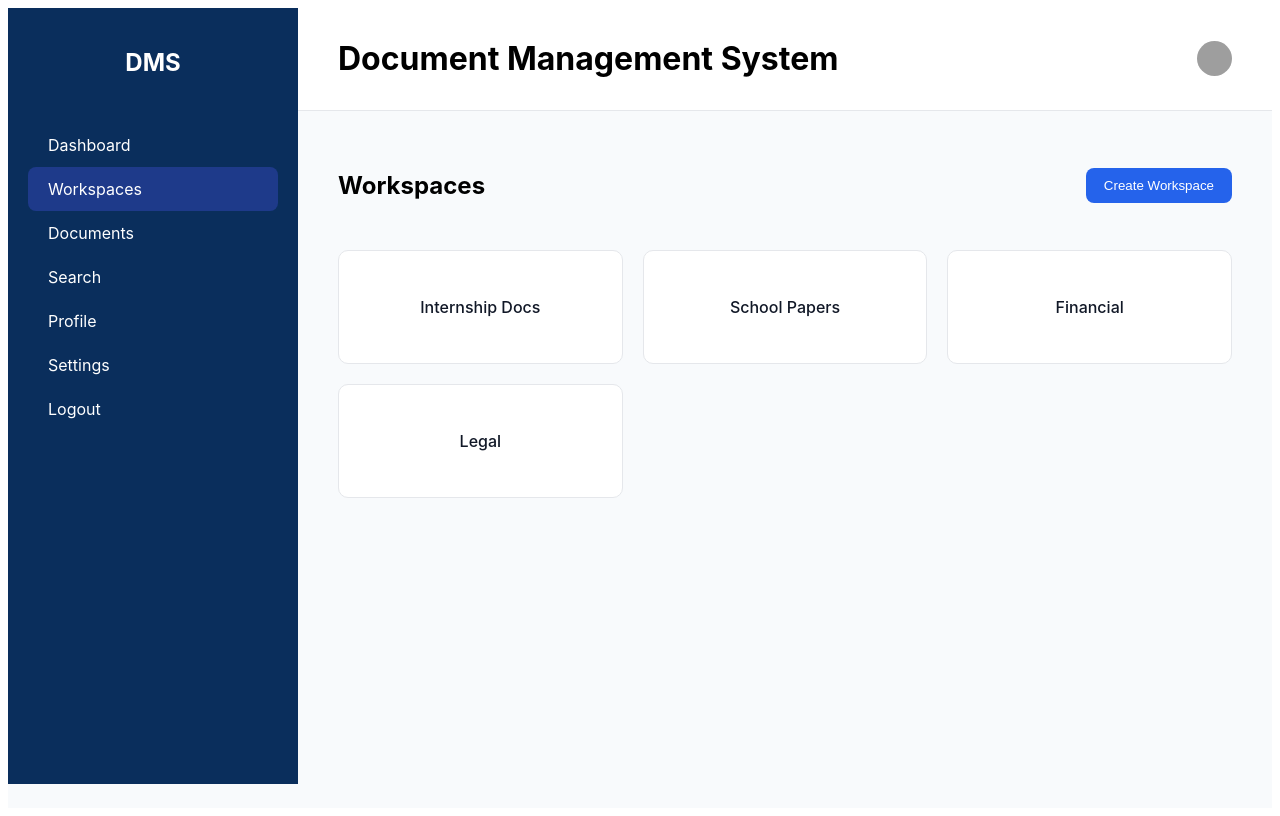
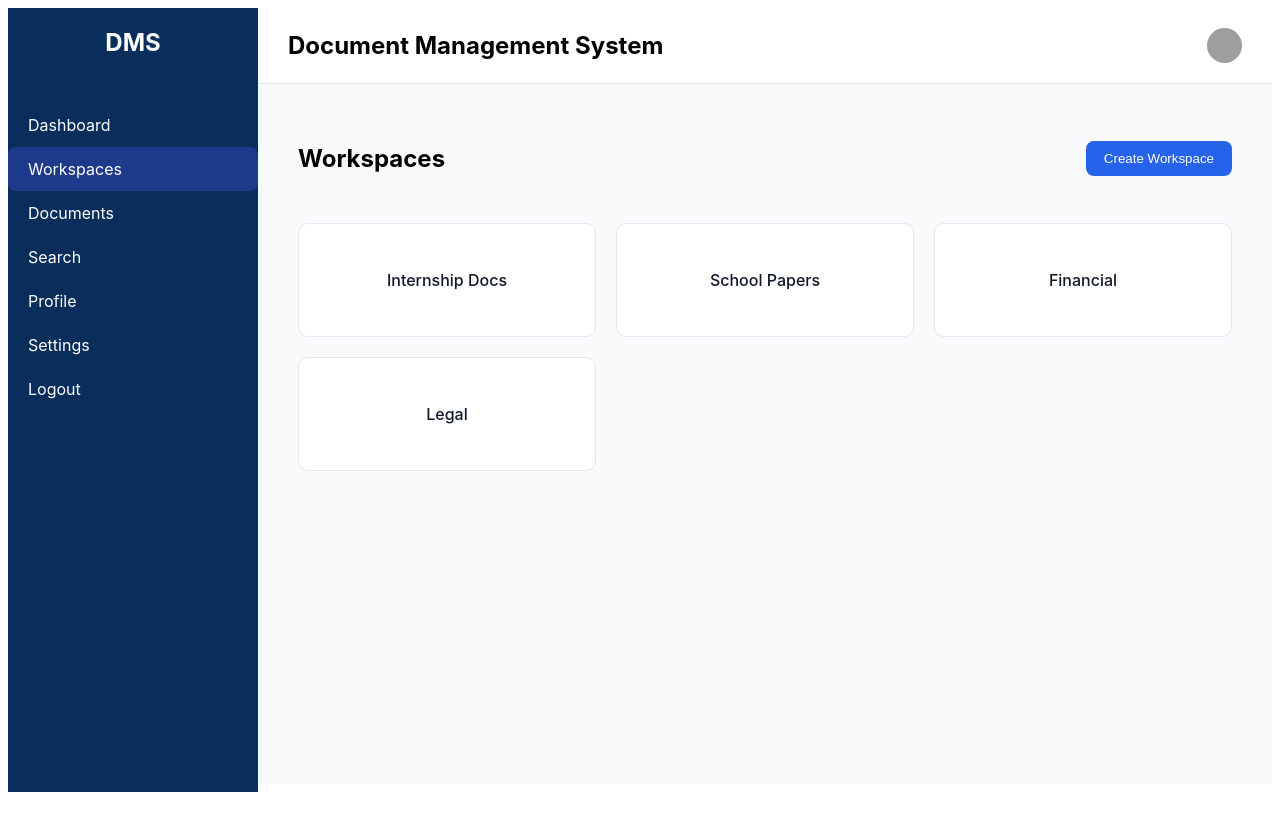
Before and after one commit to Haidyasser/Document-Management-Sytem-FrontEnd, an Angular app: page / in a window 1280 px wide. Built offline with nearby package versions, Linux system fonts and the light colour scheme; grey boxes are pictures that could not be loaded.

Commit message:
add top header to create workspace page

```diff
--- a/src/app/component/create-workspace/create-workspace.css
+++ b/src/app/component/create-workspace/create-workspace.css
@@ -1,12 +1,12 @@
 .workspace-container {
   display: flex;
-  height: 100vh;
+  height: 97vh;
   font-family: 'Inter', 'Segoe UI', Tahoma, Geneva, Verdana, sans-serif;
 }
 
 .workspace-content {
   flex: 1;
-  padding: 2rem;
+  /* padding: 2rem; */
   background: #f7f9fb;
   overflow-y: auto;
 }
--- a/src/app/component/create-workspace/create-workspace.html
+++ b/src/app/component/create-workspace/create-workspace.html
@@ -1,6 +1,7 @@
 <div class="workspace-container">
   <app-sidebar></app-sidebar>
   <div class="workspace-content">
+    <app-top-bar></app-top-bar>
     <div class="form-card">
       <h2>Create New Workspace</h2>
 
@@ -9,7 +10,7 @@
         <div class="form-group">
           <label for="name">Workspace Name</label>
           <input id="name" type="text" formControlName="name" placeholder="Enter workspace name" />
-          <small *ngIf="workspaceForm.get('name')?.invalid && workspaceForm.get('name')?.touched">
+          <small [hidden]="!(workspaceForm.get('name')?.invalid && workspaceForm.get('name')?.touched)">
             Workspace name is required.
           </small>
         </div>
--- a/src/app/component/home-workspace/home-workspace.css
+++ b/src/app/component/home-workspace/home-workspace.css
@@ -1,7 +1,7 @@
 /* Layout */
 .workspace-container {
   display: flex;
-  height: 100vh;
+  height: 97vh;
   background-color: #f8fafc;
   /* font-family: 'Inter', sans-serif; */
 }
--- a/src/app/component/sidebar/sidebar.component.css
+++ b/src/app/component/sidebar/sidebar.component.css
@@ -1,10 +1,10 @@
 /* Sidebar */
 .sidebar {
   width: 250px;
-  height: 92vh;
+  height: 98vh;
   background-color: #0a2e5c;
   color: white;
-  padding: 20px;
+  /* padding: 20px; */
   display: flex;
   flex-direction: column;
 }
--- a/src/app/component/top-bar/top-bar.component.css
+++ b/src/app/component/top-bar/top-bar.component.css
@@ -2,7 +2,7 @@
   display: flex;
   justify-content: space-between;
   align-items: center;
-  padding: 10px 40px;
+  padding: 3px 30px;
   background-color: white;
   border-bottom: 1px solid #e5e7eb;
 }
--- a/src/app/component/top-bar/top-bar.component.html
+++ b/src/app/component/top-bar/top-bar.component.html
@@ -1,5 +1,5 @@
 <header class="top-bar">
-  <h1>Document Management System</h1>
+  <h2>Document Management System</h2>
   <div class="right-icons">
     <i class="fa fa-bell"></i>
     <img src="https://i.pravatar.cc/40" alt="User" class="avatar">
```
